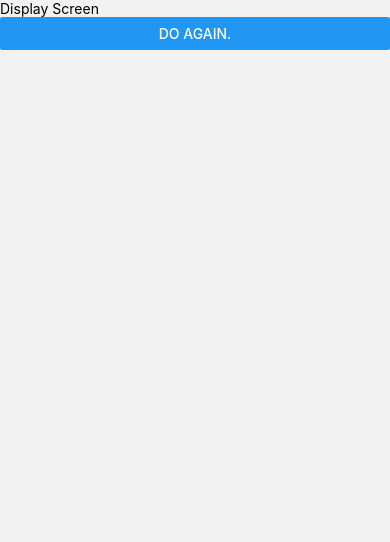
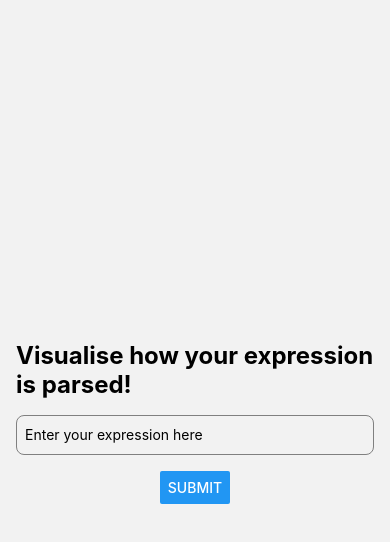
Before and after one commit to rheagarud/ICHACK24, a React Native app in the folder frontend_NEW/: screen / in a window 390 px wide. Shown: the top 542 px of the page. Built offline with nearby package versions, Linux system fonts and the light colour scheme.

Commit message:
Slayed navigation

```diff
--- a/frontend_NEW/App.js
+++ b/frontend_NEW/App.js
@@ -14,8 +14,8 @@ export default function App() {
       <NavigationContainer>
         <Stack.Navigator>
 
+          <Stack.Screen name="InputScreen" component={InputScreen} options={{headerShown: false}}/>
           <Stack.Screen name="DisplayScreen" component={DisplayScreen} options={{headerShown: false}}/>
-          <Stack.Screen name="InputScreen" component={InputScreen} options={{headerShown: false}}/>
 
         </Stack.Navigator>
       </NavigationContainer>
--- a/frontend_NEW/Screens/InputScreen.js
+++ b/frontend_NEW/Screens/InputScreen.js
@@ -1,15 +1,19 @@
 // InputScreen.js
 import React, { useState } from 'react';
 import { View, Text, TextInput, Button, StyleSheet } from 'react-native';
+import { useNavigation } from '@react-navigation/native';
+import DisplayScreen from './DisplayScreen';
 
 const InputScreen = () => {
   const [inputText, setInputText] = useState('');
+  const navigation = useNavigation();
 
   const handleInputChange = (text) => {
     setInputText(text);
   };
 
   const handleButtonPress = () => {
+
   };
 
   return (
@@ -21,7 +25,10 @@ const InputScreen = () => {
         onChangeText={handleInputChange}
         value={inputText}
       />
-      <Button title="Submit" onPress={handleButtonPress} />
+      <Button title="Submit"
+      onPress={() => navigation.navigate('DisplayScreen')}
+      style = {styles.roundedButton}
+      />
     </View>
   );
 };
@@ -45,6 +52,11 @@ const styles = StyleSheet.create({
     paddingLeft: 8,
     marginBottom: 16,
     width: '100%',
+    borderRadius: 8, // Adjust the value as needed for the desired roundness
+  },
+  roundedButton: {
+    backgroundColor: 'black',
+    borderRadius: 8,
   },
 });
 
```
Also changed, not shown: 1 other file (tests, documents, lock files or other folders).
